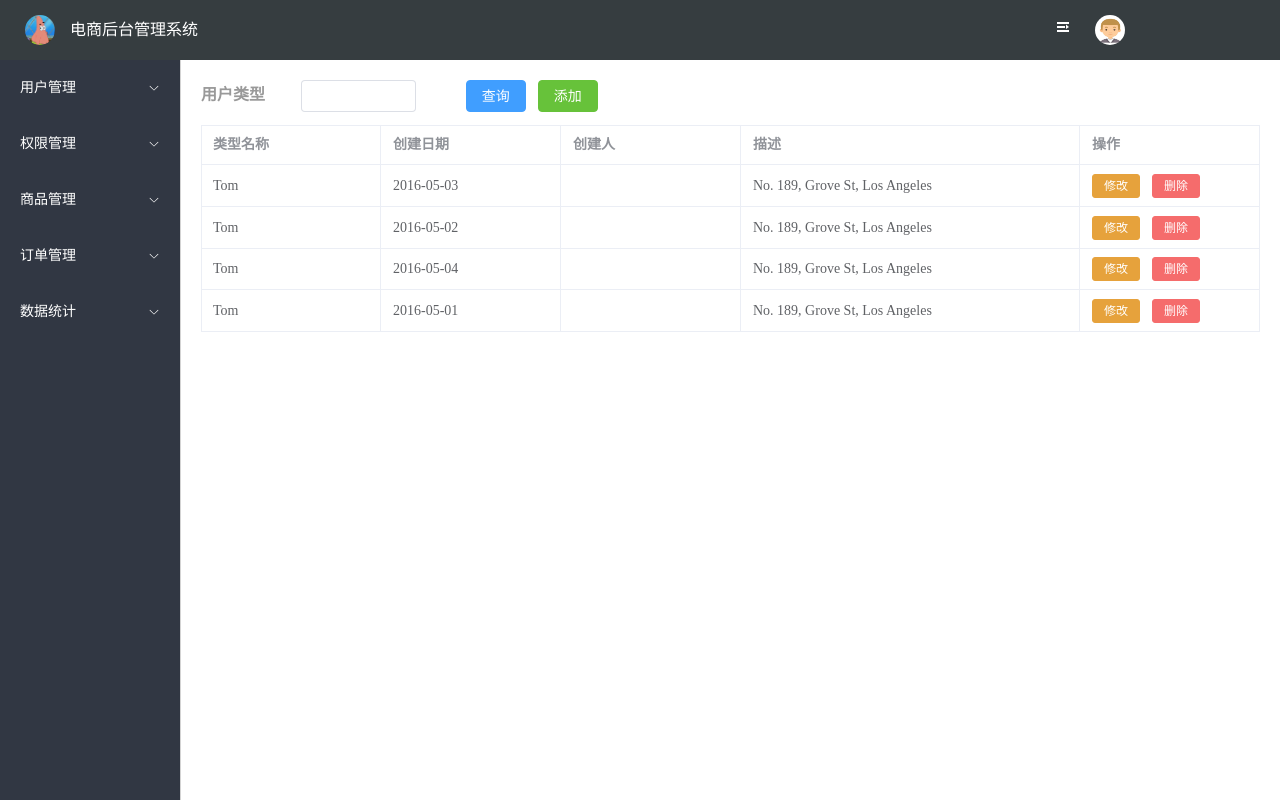
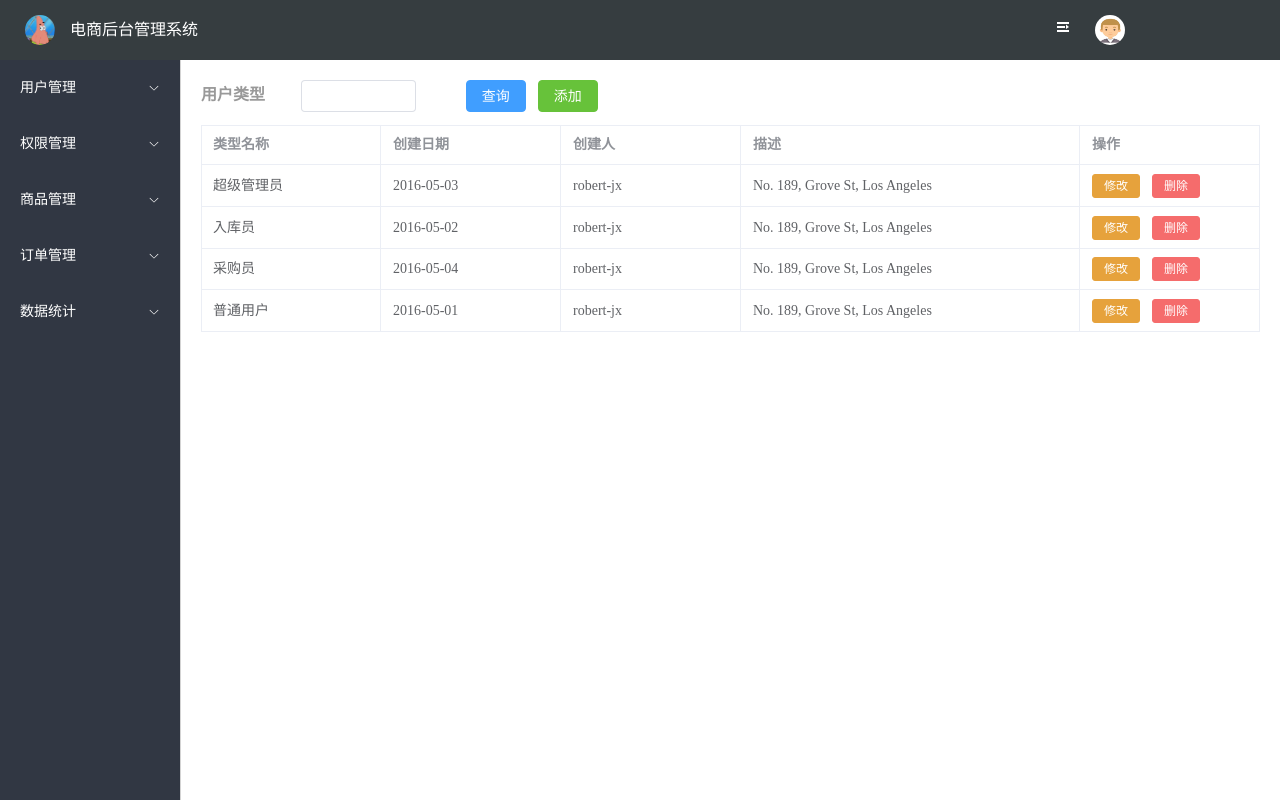
Before and after one commit to robert-jx/online-retailers, a Vue app: page /user-manage/type in a window 1280 px wide. Built offline with nearby package versions, Linux system fonts and the light colour scheme.

Commit message:
perfect user-type page

```diff
--- a/src/views/user-manage/user-type/index.vue
+++ b/src/views/user-manage/user-type/index.vue
@@ -4,20 +4,20 @@
             <section class="item">
                 <section class="title">用户类型</section>
                 <section class="item-content">
-                    <el-input></el-input>
+                    <el-input v-model="userType"></el-input>
                 </section>
             </section>
             <section class="item">
                 <el-button type="primary">查询</el-button>
-                <el-button type="success">添加</el-button>
+                <el-button type="success" @click="openAdd">添加</el-button>
             </section>
         </section>
         <section class="content">
             <el-table :data="tableData" border style="width: 100%">
                 <el-table-column prop="name" label="类型名称" width="180" />
                 <el-table-column prop="date" label="创建日期" width="180" />
-                <el-table-column prop="createBy" label="创建人" width="180" />
-                <el-table-column prop="address" label="描述" />
+                <el-table-column prop="createdBy" label="创建人" width="180" />
+                <el-table-column prop="remark" label="描述" />
                 <el-table-column prop="action" label="操作" width="180">
                     <template #default="scope">
                         <el-button size="small" type="warning" @click="toEdit(scope.row)">修改</el-button>
@@ -32,44 +32,130 @@
             </el-table>
         </section>
     </section>
+
+    <el-dialog v-model="dialogVisible" :title="title" width="30%">
+        <el-form ref="ruleFormRef" :model="ruleForm" :rules="rules" label-width="120px" class="demo-ruleForm"
+            :size="formSize" status-icon>
+            <el-form-item label="类型名称" prop="name">
+                <el-input v-model="ruleForm.name" />
+            </el-form-item>
+            <el-form-item label="类型描述" prop="remark">
+
+                <el-input v-model="ruleForm.remark" />
+            </el-form-item>
+        </el-form>
+        <template #footer>
+            <span class="dialog-footer">
+                <el-button @click="cancelAdd(ruleFormRef)">取消</el-button>
+                <el-button type="primary" @click="submitAdd(ruleFormRef)">
+                    确定
+                </el-button>
+            </span>
+        </template>
+    </el-dialog>
 </template>
 
 <script setup lang="ts">
+import { reactive, ref } from 'vue'
 import { InfoFilled } from '@element-plus/icons-vue'
+import type { FormInstance, FormRules } from 'element-plus'
+let userType = ref('')
 const tableData = [
     {
+        id: '1',
         date: '2016-05-03',
-        name: 'Tom',
-        address: 'No. 189, Grove St, Los Angeles',
+        name: '超级管理员',
+        remark: 'No. 189, Grove St, Los Angeles',
+        createdBy: 'robert-jx'
     },
     {
+        id: '2',
         date: '2016-05-02',
-        name: 'Tom',
-        address: 'No. 189, Grove St, Los Angeles',
+        name: '入库员',
+        remark: 'No. 189, Grove St, Los Angeles',
+        createdBy: 'robert-jx'
     },
     {
+        id: '3',
         date: '2016-05-04',
-        name: 'Tom',
-        address: 'No. 189, Grove St, Los Angeles',
+        name: '采购员',
+        remark: 'No. 189, Grove St, Los Angeles',
+        createdBy: 'robert-jx'
     },
     {
+        id: '4',
         date: '2016-05-01',
-        name: 'Tom',
-        address: 'No. 189, Grove St, Los Angeles',
+        name: '普通用户',
+        remark: 'No. 189, Grove St, Los Angeles',
+        createdBy: 'robert-jx'
     },
 ]
 
 // table操作
-const toEdit = (row: object) => {
+const toEdit = (row: any) => {
+    console.log(row.name);
+    ruleForm.name = row.name;
+    ruleForm.remark = row.remark;
+    formId = row.id;
+    title.value = '修改类型'
+    dialogVisible.value = true;
+}
+const toDelete = (row: any) => {
     console.log(row);
+    let list: any = [];
+    tableData.forEach(element => {
+        if (row.id != element.id) list.push(element)
+    });
+    tableData.values = list.values
+    console.log(tableData);
 
-}
-const toDelete = (row: object) => {
-    console.log(row);
 
 }
 const cancelEvent = () => {
     console.log('cancel!')
+}
+
+// 表单
+let title = ref('添加类型')
+let formId = ref('')
+const formSize = ref('default')
+const ruleFormRef = ref<FormInstance>()
+const ruleForm = reactive({
+    name: '',
+    remark: '',
+})
+
+const rules = reactive<FormRules>({
+    name: [
+        { required: true, message: 'Please input Activity name', trigger: 'blur' },
+        { min: 3, max: 5, message: 'Length should be 3 to 5', trigger: 'blur' },
+    ]
+})
+
+
+// 添加
+
+const dialogVisible = ref(false)
+const openAdd = () => {
+    dialogVisible.value = true
+}
+const cancelAdd = (formEl: FormInstance | undefined) => {
+    if (!formEl) return
+    formEl.resetFields()
+    dialogVisible.value = false
+}
+
+const submitAdd = async (formEl: FormInstance | undefined) => {
+    if (!formEl) return
+    await formEl.validate((valid, fields) => {
+        if (valid) {
+            console.log('submit!')
+            console.log(ruleForm);
+
+        } else {
+            console.log('error submit!', fields)
+        }
+    })
 }
 </script>
 
```
Also changed, not shown: 1 other file (tests, documents, lock files or other folders).
